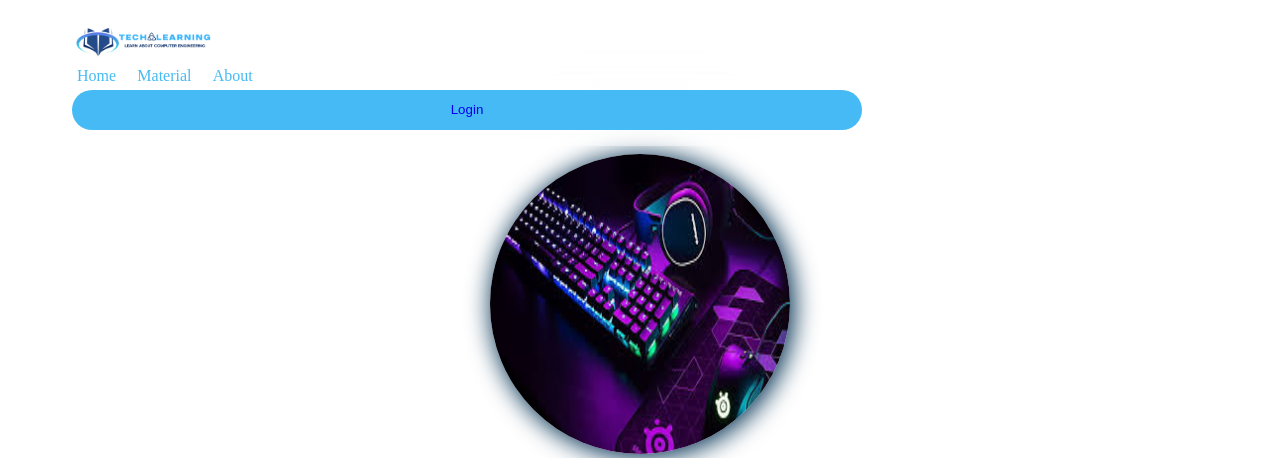
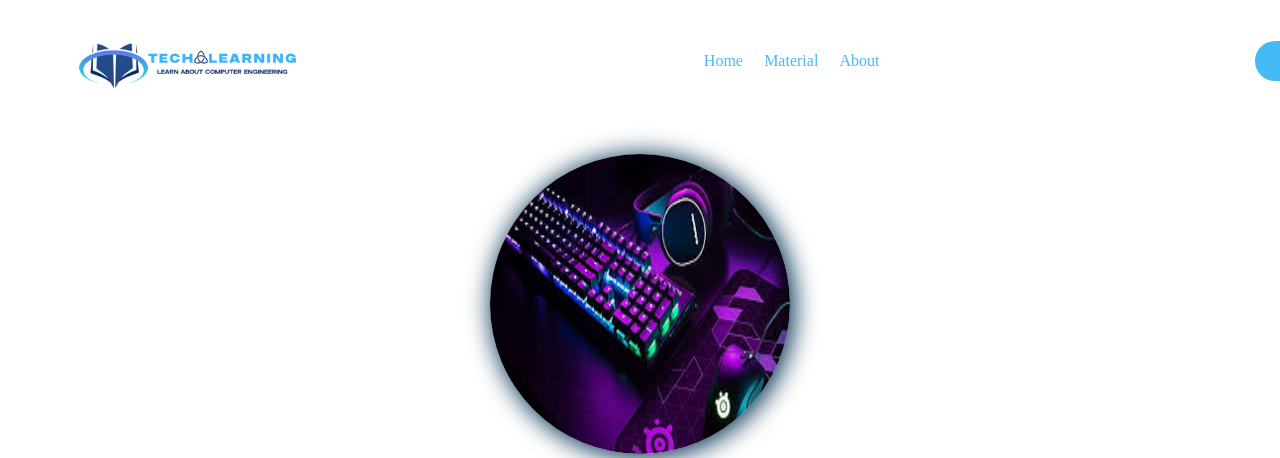
Before and after one commit to animehoodie/TECHLEARNING, a PHP site: page / in a window 1280 px wide. Shown: the top 458 px of the page. Run offline with PHP 8.4, Linux system fonts and the light colour scheme.

Commit message:
third commit

```diff
--- a/style.css
+++ b/style.css
@@ -16,18 +16,18 @@
 body{
   background-color: white;
   color: var(--charcoal);
-    /*overflow: hidden;*/
+  overflow: hidden;
 }
 /* modern header */
 header{
     position:fixed;
     top:0;
     width: 100%;
-    padding: 1rem 5%;
+    padding: 1.5rem 5%;
     /*background-color: #ddd;*/
     backdrop-filter: blur(40px);
     z-index: 1000;
-    display: grid;
+    display: flex;
     justify-content: space-between;
     align-items: center;
     box-shadow: gray;
```
